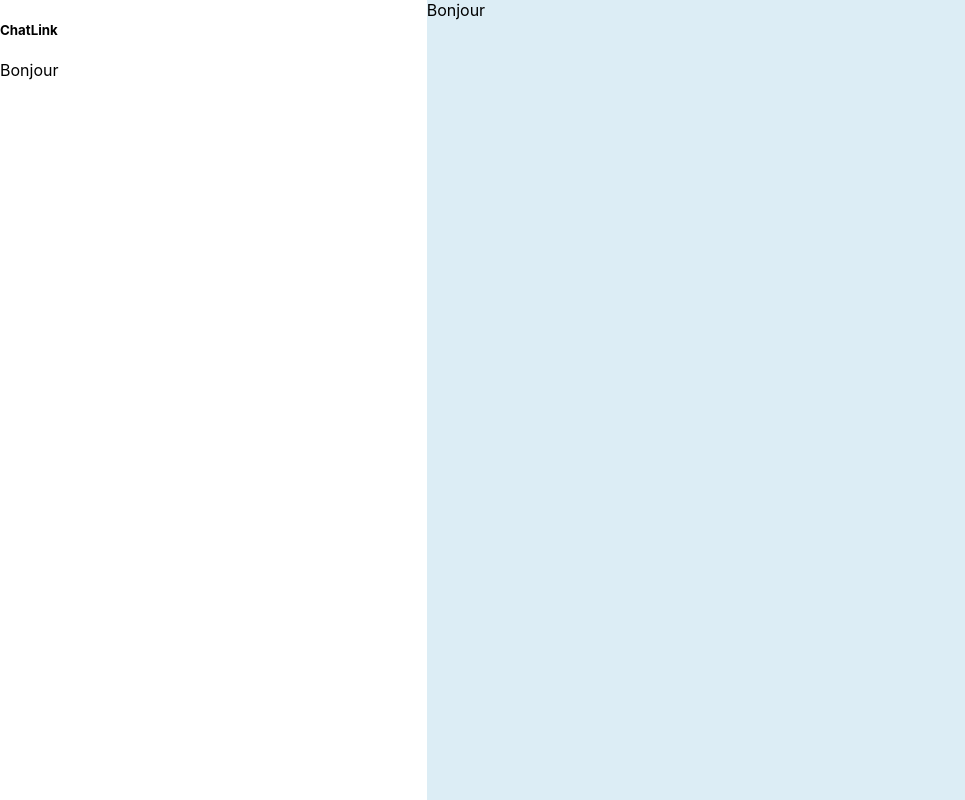
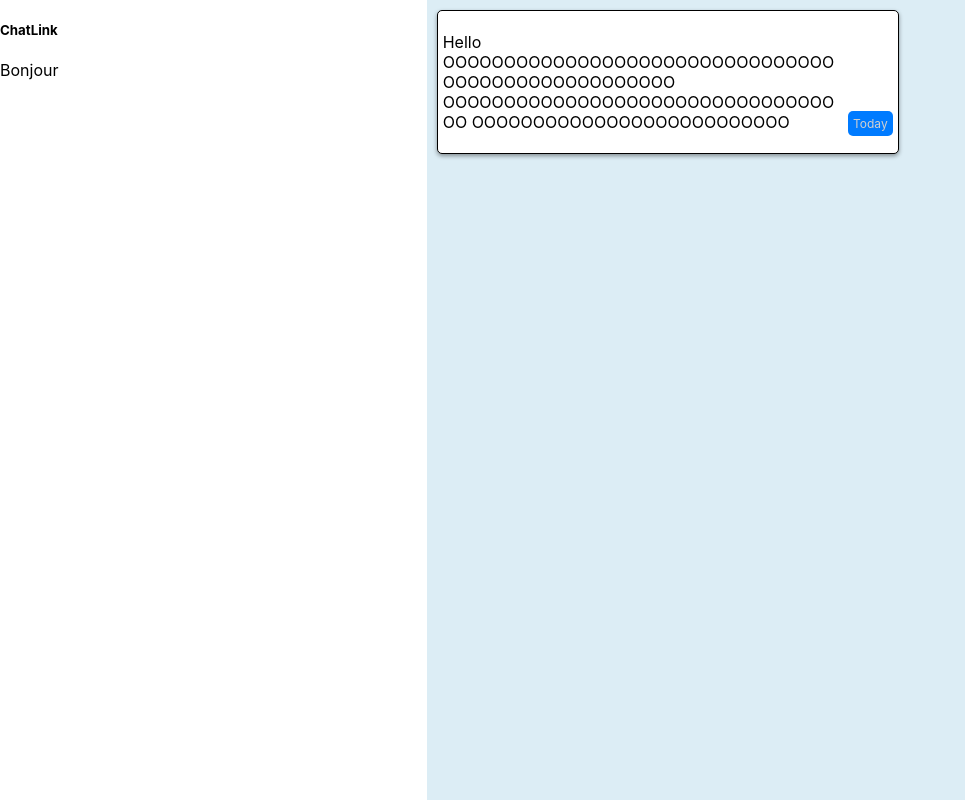
Before and after one commit to OthmaneB-Pro/ChatLink, a React (Create React App) app: page /messaging in a window 1280 px wide. Shown: the whole page, without its empty margins (0-965 px from the left). Built offline with nearby package versions, Linux system fonts and the light colour scheme.

Commit message:
✨ T04 : Reusable Message component

```diff
--- a/src/components/pages/messaging/Messaging.tsx
+++ b/src/components/pages/messaging/Messaging.tsx
@@ -1,11 +1,12 @@
 import styled from "styled-components";
 import Contact from "./contact/Contact";
+import MainMessage from "./message/MainMessage";
 
 export default function Messaging() {
   return (
     <MessagingStyled>
       <Contact/>
-      <div className="messages">Bonjour</div>
+      <MainMessage/>
     </MessagingStyled>
   );
 }
--- /dev/null
+++ b/src/components/pages/messaging/message/MainMessage.tsx
@@ -0,0 +1,8 @@
+import Message from "../../../reusable-ui/Message";
+
+export default function MainMessage() {
+  return <div className="messages">
+
+    <Message label="Hello OOOOOOOOOOOOOOOOOOOOOOOOOOOOOOOOOOOOOOOOOOOOOOOOOOO OOOOOOOOOOOOOOOOOOOOOOOOOOOOOOOOOO OOOOOOOOOOOOOOOOOOOOOOOOOO" timestamp="Today" />
+  </div>;
+}
--- /dev/null
+++ b/src/components/reusable-ui/Message.tsx
@@ -0,0 +1,45 @@
+import styled from "styled-components";
+
+export default function Message({
+  label,
+  timestamp,
+}: {
+  label: string;
+  timestamp: string;
+}) {
+  return (
+    <MessageStyled>
+      <p className="text">{label}</p>
+      <p className="time">{timestamp}</p>
+    </MessageStyled>
+  );
+}
+
+const MessageStyled = styled.div`
+  margin: 10px;
+  display: flex;
+  border: 1px solid;
+  border-radius: 5px;
+  max-width: 450px;
+  background: white;
+  padding: 5px;
+  box-shadow: 0px 2px 4px rgba(0, 0, 0, 0.4);
+
+  .text {
+    text-align: justify;
+    max-width: 400px;
+    word-wrap: break-word;
+    overflow-wrap: break-word;
+    word-break: break-word;
+  }
+
+  .time {
+    font-size: 12px;
+    margin-left: auto;
+    margin-top: auto;
+    color: #d0d0d0;
+    background: #007bff;
+    padding: 5px;
+    border-radius : 5px;
+  }
+`;
```
